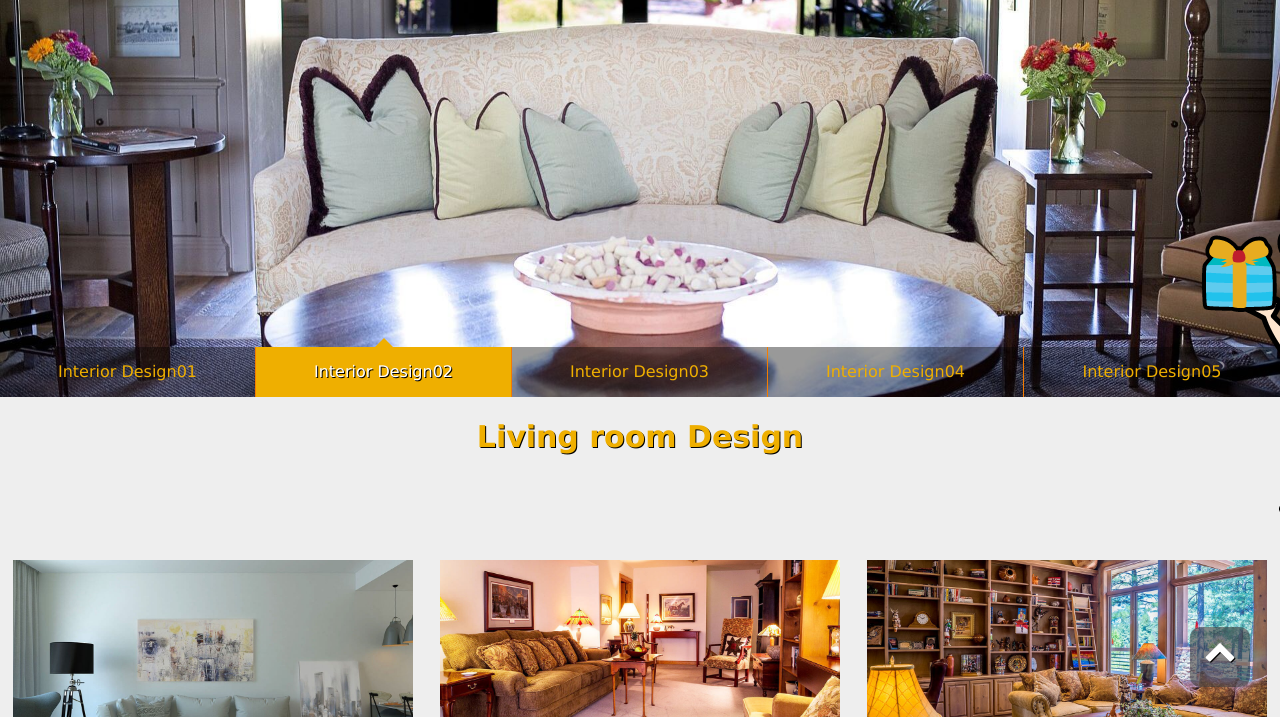
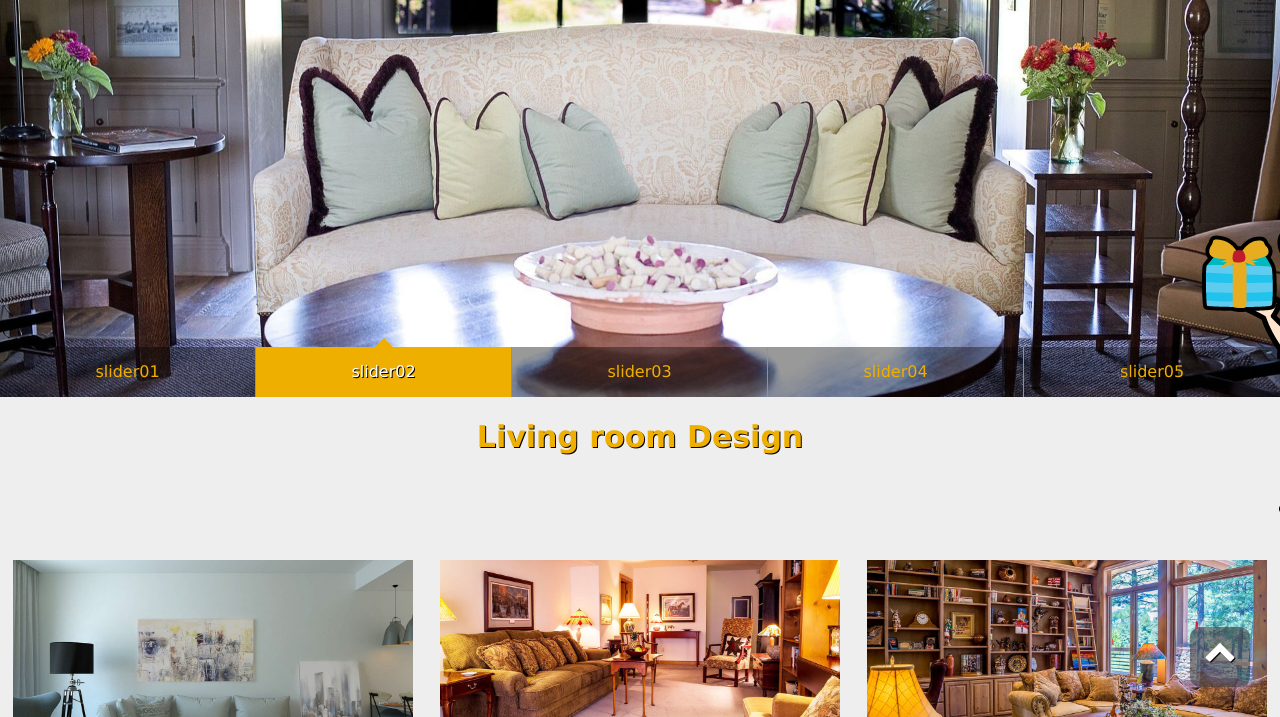
Before and after one commit to zoego99/ID, a plain HTML site: page index.html in a window 1280 px wide. Shown: the part 83-800 px from the top of the page. Drawn offline with nearby package versions, Linux system fonts and the light colour scheme.

Commit message:
'更新sliderTab標題'

```diff
--- a/index.html
+++ b/index.html
@@ -21,7 +21,7 @@
 </header>
 <div id="slider">
 	<div class="sliderTab">
-		<a href="javascript:;" class="on">Interior Design01</a><a href="javascript:;">Interior Design02</a><a href="javascript:;">Interior Design03</a><a href="javascript:;">Interior Design04</a><a href="javascript:;">Interior Design05</a>
+		<a href="javascript:;" class="on">slider01</a><a href="javascript:;">slider02</a><a href="javascript:;">slider03</a><a href="javascript:;">slider04</a><a href="javascript:;">slider05</a>
 	</div>
 	<img class="on" src="images/slider01.jpg" alt="slider01">
 	<img src="images/slider02.jpg" alt="slider02">
```
